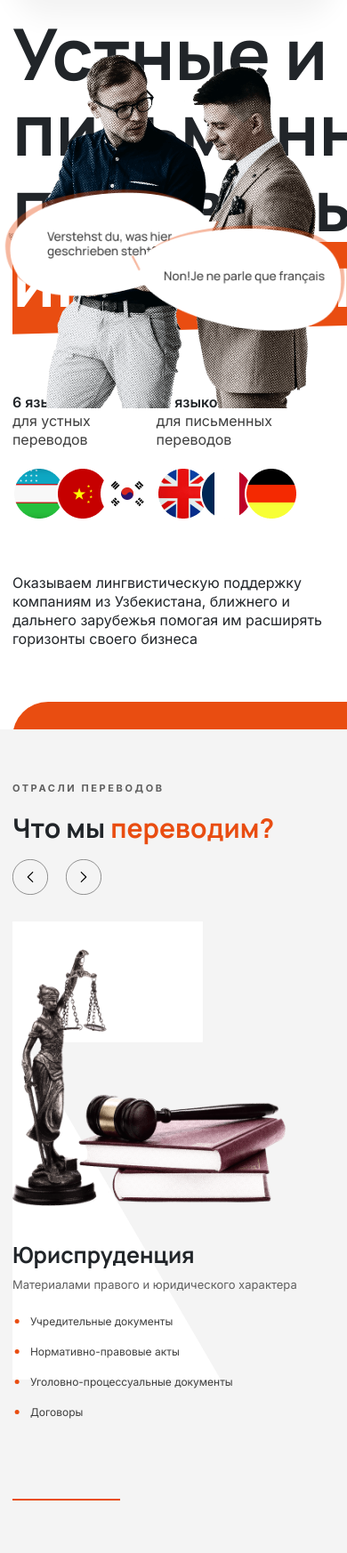
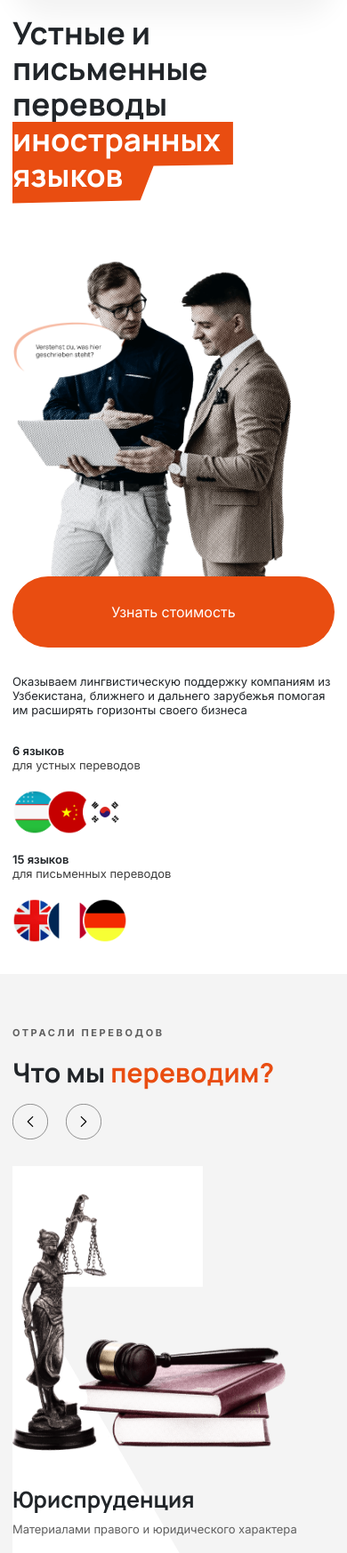
Before and after one commit to SoinRoma/z-translations, a Django app: page / in a window 390 px wide; the page is wider, and only the part inside the window is pictured. Shown: the part 95-1841 px from the top of that part at 89% size. Run offline with Django 4.2, Linux system fonts and the light colour scheme; data that the repository does not hold is empty; parts of the project's set-up code (start-up, migrations or seed data) failed here and were passed over; some libraries are stand-ins or nearby versions.

Commit message:
- updated style for adaptive main section

```diff
--- a/static/assets/css/response.css
+++ b/static/assets/css/response.css
@@ -1,4 +1,10 @@
 @media screen and (max-width: 1325px) {
+
+    .main-image {
+        max-width: 633px;
+        max-height: 668px;
+        bottom: 0;
+    }
 
     .coop-left {
         width: 52%;
@@ -33,6 +39,22 @@
 }
 
 @media screen and (max-width: 1195px) {
+
+    .main-wrapper {
+        margin-top: 40px;
+        height: 843px;
+        position: relative;
+    }
+
+    .main-image {
+        max-width: 583px;
+        max-height: 594px;
+        bottom: 0;
+    }
+
+    .main-d1 {
+        width: 215px;
+    }
 
     .about-first {
         display: block;
@@ -99,6 +121,35 @@
 
 }
 
+@media screen and (max-width: 1110px) {
+
+    .main-wrapper {
+        height: auto;
+    }
+
+    .main-block {
+        display: flex;
+        flex-direction: column-reverse;
+        margin-bottom: 50px;
+    }
+
+    .main-content {
+        max-width: 542px;
+        display: flex;
+        flex-direction: column-reverse;
+    }
+
+    .main-price-btn {
+        max-width: 526px;
+        width: 100%;
+    }
+
+    .main-image {
+        position: static;
+        height: 586px;
+    }
+}
+
 @media screen and (max-width: 1090px) {
 
     .header {
@@ -125,6 +176,16 @@
     .header-phone-btn {
         padding: 15px;
         font-size: 12px;
+    }
+
+    .main-title {
+        font-size: 60px;
+        line-height: 65px;
+    }
+
+    .main-path {
+        width: 642px;
+        height: 128px;
     }
 
     .splide__track {
@@ -219,7 +280,6 @@
     .main-wrapper {
         margin-top: 0;
         padding-top: 112px;
-        height: 915px;
         position: relative;
     }
 
@@ -340,7 +400,59 @@
     }
 }
 
+@media screen and (max-width: 670px) {
+    .main-path {
+        width: 411px;
+        height: 244px;
+        clip-path: polygon(100% 0, 100% 31%, 64% 32%, 58% 57%, 0 59%, 0% 0%);
+    }
+
+    .main-d2 {
+        display: none;
+    }
+}
+
 @media screen and (max-width: 576px) {
+
+    .main-title {
+        font-size: 35px;
+        line-height: 40px;
+    }
+
+    .main-path {
+        width: 376px;
+        height: 88px;
+        clip-path: polygon(100% 0, 100% 60%, 75% 81%, 75% 51%, 0 61%, 0% 0%);
+    }
+
+    .main-subtitle {
+        margin: 30px 0;
+        font-size: 13px;
+        line-height: 16px;
+    }
+
+    .main-language h3 {
+        font-size: 13px;
+        line-height: 16px;
+    }
+
+    .main-language p {
+        font-size: 13px;
+        line-height: 16px;
+    }
+
+    .main-language img {
+        width: 50px;
+        height: 50px;
+    }
+
+    .main-image {
+        height: 470px;
+    }
+
+    .main-d1 {
+        width: 168px;
+    }
 
     .splide__track {
         background: url(../images/slides/slide-bg1.png) no-repeat top left;
@@ -384,8 +496,8 @@
     }
 
     .slide-list li {
-    margin-bottom: 10px;
-}
+        margin-bottom: 10px;
+    }
 
     .about-wrapper {
         padding-top: 0;
@@ -613,7 +725,15 @@
     }
 }
 
-@media screen and (max-width: 450px) {
+@media screen and (max-width: 455px) {
+
+    .main-image {
+        height: 356px;
+    }
+
+    .main-d1 {
+        width: 131px;
+    }
 
     .price {
         margin-top: 670px;
@@ -643,7 +763,25 @@
     }
 }
 
-@media screen and (max-width: 390px) {
+@media screen and (max-width: 393px) {
+
+    .main-path {
+        width: 248px;
+        height: 155px;
+        clip-path: polygon(100% 0, 100% 31%, 64% 32%, 58% 57%, 0 59%, 0% 0%);
+    }
+
+    .main-block {
+        margin-bottom: 15px;
+    }
+
+    .main-languages-block {
+        display: block;
+    }
+
+    .main-language {
+        margin-bottom: 20px;
+    }
 
     .about-icon {
         display: block;
--- a/static/assets/css/style.css
+++ b/static/assets/css/style.css
@@ -243,6 +243,12 @@ body {
 
 .main-content {
     max-width: 500px;
+    display: flex;
+    flex-direction: column;
+}
+
+.main-block{
+    display: flex;
 }
 
 .main-languages-block {
--- a/templates/index.html
+++ b/templates/index.html
@@ -89,6 +89,7 @@
         <h1 class="main-title">
             Устные и письменные переводы <br><span class="main-path">иностранных языков</span>
         </h1>
+        <div class="main-block">
             <div class="main-content">
                 <div class="main-languages-block">
                     <div class="main-language">
@@ -119,8 +120,11 @@
             </div>
             <div class="main-image">
                 <div class="position-relative h-100">
-                <img src="{% static 'assets/images/dialogues/main-dialogue1.png' %}" class="main-d1" alt="dialogue1">
-                <img src="{% static 'assets/images/dialogues/main-dialogue2.png' %}" class="main-d2" alt="dialogue2">
+                    <img src="{% static 'assets/images/dialogues/main-dialogue1.png' %}" class="main-d1"
+                         alt="dialogue1">
+                    <img src="{% static 'assets/images/dialogues/main-dialogue2.png' %}" class="main-d2"
+                         alt="dialogue2">
+                </div>
             </div>
         </div>
     </div>
```
Lines whose indentation alone changed are shown as unchanged.
